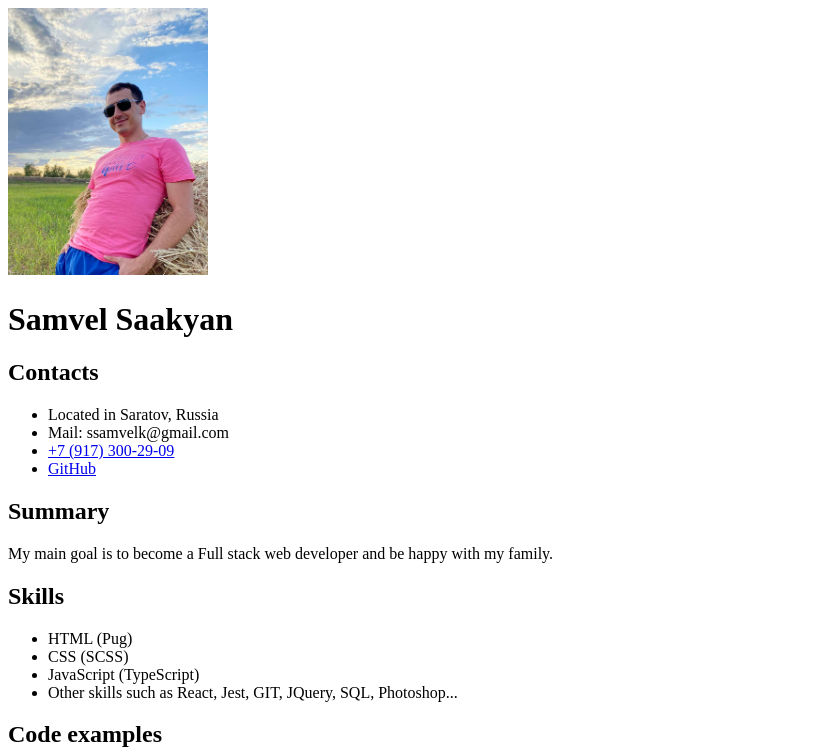
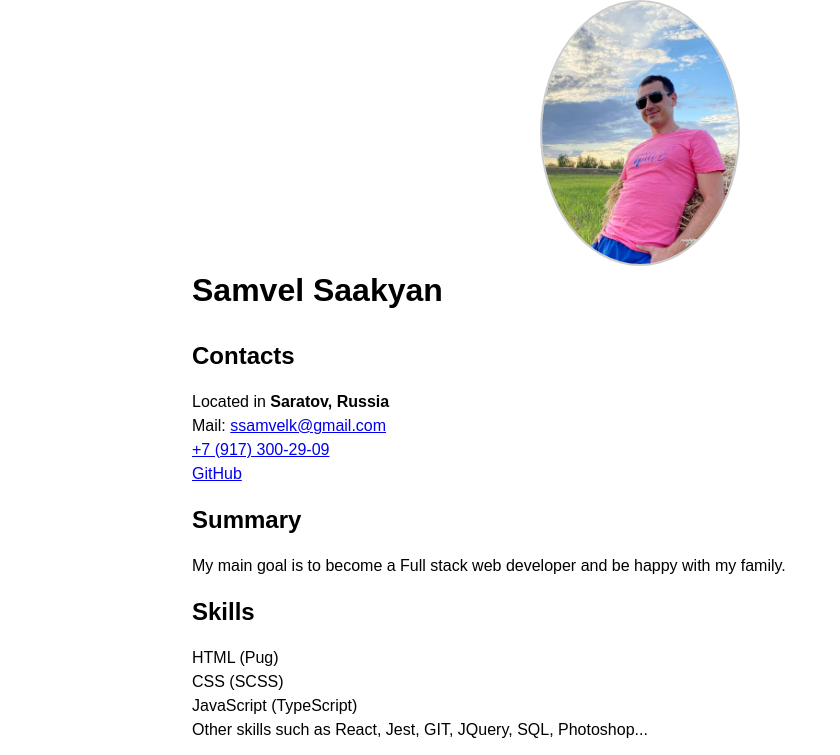
Before and after one commit to ssamvelk/rsschool-cv, a plain HTML site: page index.html in a window 1280 px wide. Shown: the top 755 px of the page, without its empty margins (0-840 px from the left). Drawn offline with Linux system fonts and the light colour scheme.

Commit message:
feat: add simple styles

```diff
--- a/index.html
+++ b/index.html
@@ -3,21 +3,27 @@
 <head>
   <meta charset="UTF-8">
   <meta name="viewport" content="width=device-width, initial-scale=1.0">
-  <title>Document</title>
+  <link rel="stylesheet" href="./style.css">
+  <title>CV</title>
 </head>
 <body>
   <header class="header">
     <img class="logo" src="./logo.jpg" alt="Logo" width="200">
   </header>
   <main class="main">
-    <h1 class="main__title">Samvel Saakyan </h1>
+    <h1 class="main__title">Samvel Saakyan</h1>
 
     <section class="contacts">
       <h2 class="contacts__title">Contacts</h2>
       <ul class="contacts__list">
-        <li class="contacts__item">Located in Saratov, Russia</li>
+        <li class="contacts__item">
+          Located in <b>Saratov, Russia</b>
+        </li>
 
-        <li class="contacts__item">Mail: ssamvelk@gmail.com</li>
+        <li class="contacts__item">
+          Mail:
+          <a href="mailto:ssamvelk@gmail.com">ssamvelk@gmail.com</a>
+        </li>
 
         <li class="contacts__item">
           <a href="tel:+79173002909">+7 (917) 300-29-09</a>
--- /dev/null
+++ b/style.css
@@ -0,0 +1,52 @@
+* {
+  margin: 0;
+  padding: 0;
+  box-sizing: border-box;
+}
+html {
+  font-size: 16px;
+  line-height: 1.5;
+  font-family: sans-serif;
+}
+
+.header {
+  max-width: 1440px;
+  min-width: 480px;
+  width: 80%;
+  margin: 0 auto;
+}
+
+.logo {
+  display: block;
+  border: 2px solid #ccc;
+  border-radius: 50%;
+  margin: 0 auto;
+}
+
+.main {
+  max-width: 1440px;
+  min-width: 480px;
+  width: 80%;
+  margin: 0 auto;
+  padding: 0 5%;
+}
+
+.main__title {
+  margin-bottom: 1.5rem;
+}
+
+.contacts__title,
+.summary__title,
+.skills__title,
+.code-examples__title,
+.education__title,
+.english__title {
+  margin: 1rem 0;
+}
+
+.contacts__list,
+.skills__list,
+.code-examples__list,
+.education__list {
+  list-style: none;
+}
```
